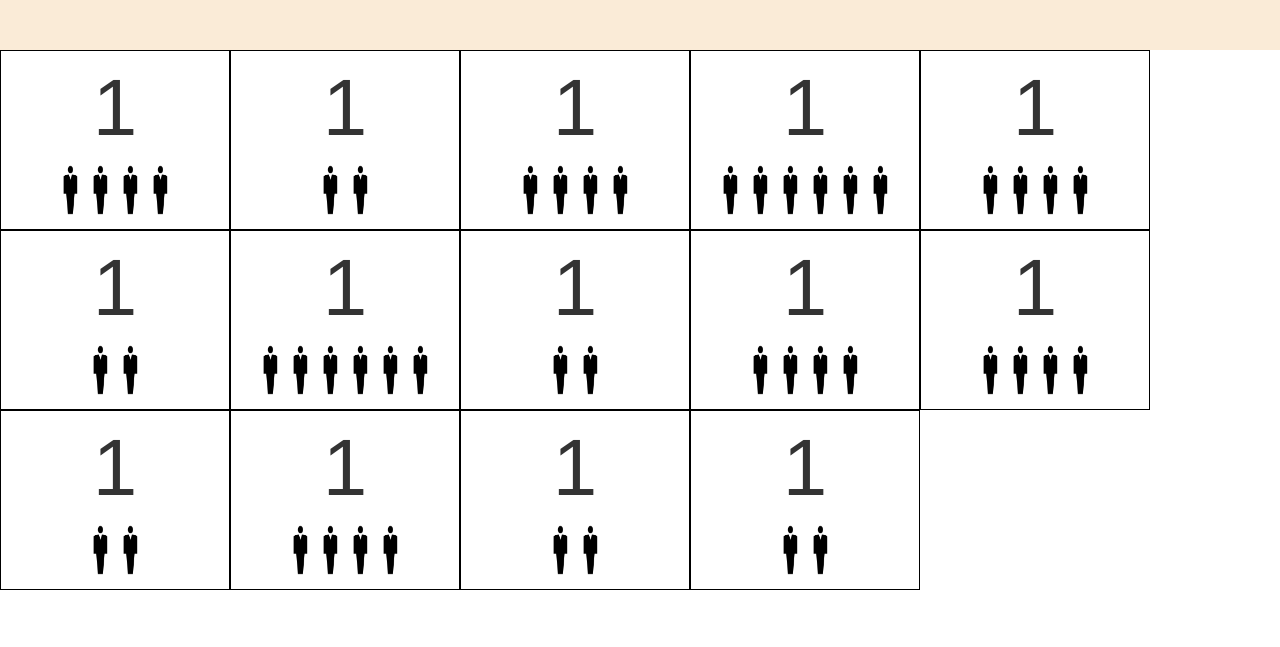
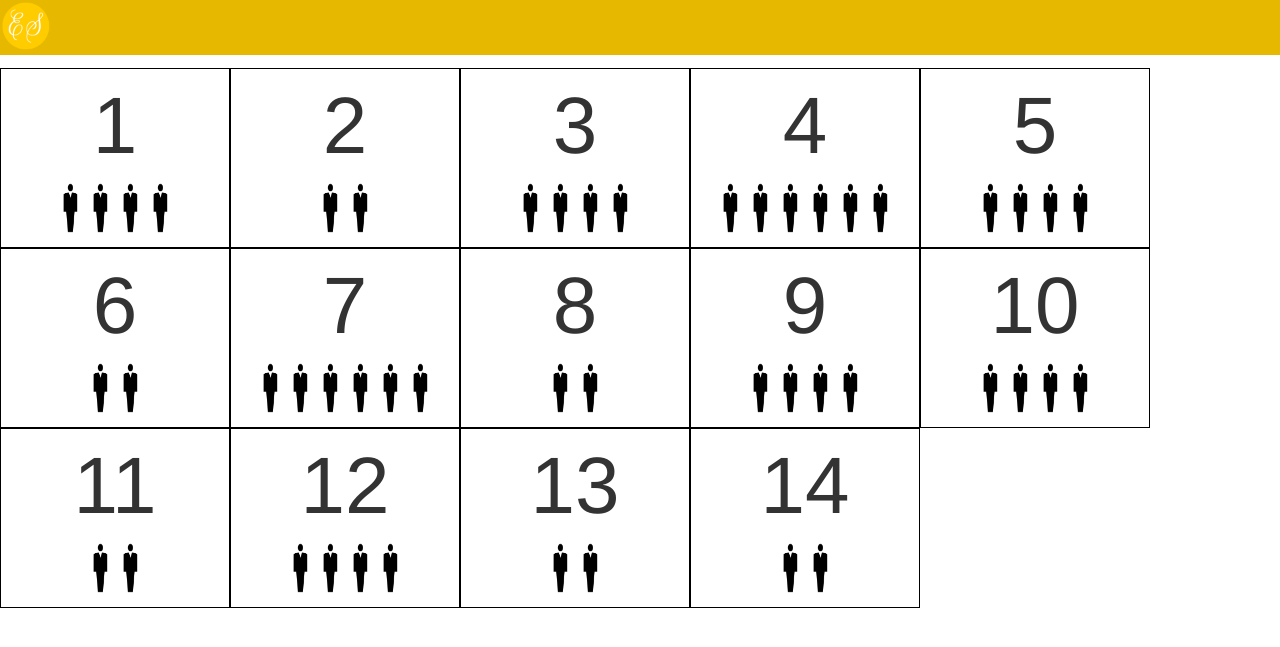
Before and after one commit to CS4-2016/resto, a PHP site: page /tables.php in a window 1280 px wide. Shown: the top 647 px of the page. Run offline with PHP 8.4, Linux system fonts and the light colour scheme.

Commit message:
Navbar-tables

```diff
--- a/css/style_jae.css
+++ b/css/style_jae.css
@@ -28,6 +28,14 @@ span {
 
 .nav-resto-table {
     width: 100%;
-    background-color: antiquewhite;
+    background-color: #e6b800;
+    height: 55px;
+    margin-bottom: 1%;
+}
+
+.nav-resto-table-logo {
     height: 50px;
+    width: 50px;
+    margin: 1px;
+    padding: 1px;
 }
--- a/tables.php
+++ b/tables.php
@@ -8,6 +8,7 @@
         <?php require_once("head.php"); ?>
     </head>
             <nav class="nav-resto-table">
+                <i><img src="img/el-logo.PNG" class="nav-resto-table-logo"></i>
 
             </nav>
     <div class="table-respo">
@@ -21,13 +22,14 @@
             </span>
         </span>
         <span class="resto-tables-span">
-            1<span class="span-img">
+            2
+            <span class="span-img">
              <img class="img-resto-table" src="img/customer.png">
              <img class="img-resto-table" src="img/customer.png">
             </span>
         </span>
         <span class="resto-tables-span">
-            1
+            3
             <span class="span-img">
             <img class="img-resto-table" src="img/customer.png">
              <img class="img-resto-table" src="img/customer.png">
@@ -36,7 +38,7 @@
             </span>
         </span>
         <span class="resto-tables-span">
-            1
+            4
             <span class="span-img">
              <img class="img-resto-table" src="img/customer.png">
              <img class="img-resto-table" src="img/customer.png">
@@ -47,7 +49,7 @@
             </span>
         </span>
         <span class="resto-tables-span">
-            1
+            5
             <span class="span-img">
              <img class="img-resto-table" src="img/customer.png">
              <img class="img-resto-table" src="img/customer.png">
@@ -56,14 +58,14 @@
             </span>
         </span>
         <span class="resto-tables-span">
-            1
+            6
             <span class="span-img">
              <img class="img-resto-table" src="img/customer.png">
              <img class="img-resto-table" src="img/customer.png">
             </span>
         </span>
         <span class="resto-tables-span">
-            1
+            7
             <span class="span-img">
              <img class="img-resto-table" src="img/customer.png">
              <img class="img-resto-table" src="img/customer.png">
@@ -74,14 +76,14 @@
             </span>
         </span>
         <span class="resto-tables-span">
-            1
+            8
             <span class="span-img">
              <img class="img-resto-table" src="img/customer.png">
              <img class="img-resto-table" src="img/customer.png">
             </span>
         </span>
         <span class="resto-tables-span">
-            1
+            9
              <span class="span-img">
              <img class="img-resto-table" src="img/customer.png">
              <img class="img-resto-table" src="img/customer.png">
@@ -90,7 +92,7 @@
             </span>
         </span>
         <span class="resto-tables-span">
-            1
+            10
             <span class="span-img">
              <img class="img-resto-table" src="img/customer.png">
              <img class="img-resto-table" src="img/customer.png">
@@ -100,7 +102,7 @@
             </span>
         </span>
         <span class="resto-tables-span">
-            1
+            11
             <span class="span-img">
              <img class="img-resto-table" src="img/customer.png">
              <img class="img-resto-table" src="img/customer.png">
@@ -108,7 +110,7 @@
 
         </span>
         <span class="resto-tables-span">
-            1
+            12
             <span class="span-img">
             <img class="img-resto-table" src="img/customer.png">
              <img class="img-resto-table" src="img/customer.png">
@@ -117,14 +119,14 @@
             </span>
         </span>
         <span class="resto-tables-span">
-            1
+            13
             <span class="span-img">
             <img class="img-resto-table" src="img/customer.png">
              <img class="img-resto-table" src="img/customer.png">
             </span>
         </span>
         <span class="resto-tables-span">
-            1
+            14
             <span class="span-img">
             <img class="img-resto-table" src="img/customer.png">
              <img class="img-resto-table" src="img/customer.png">
```
